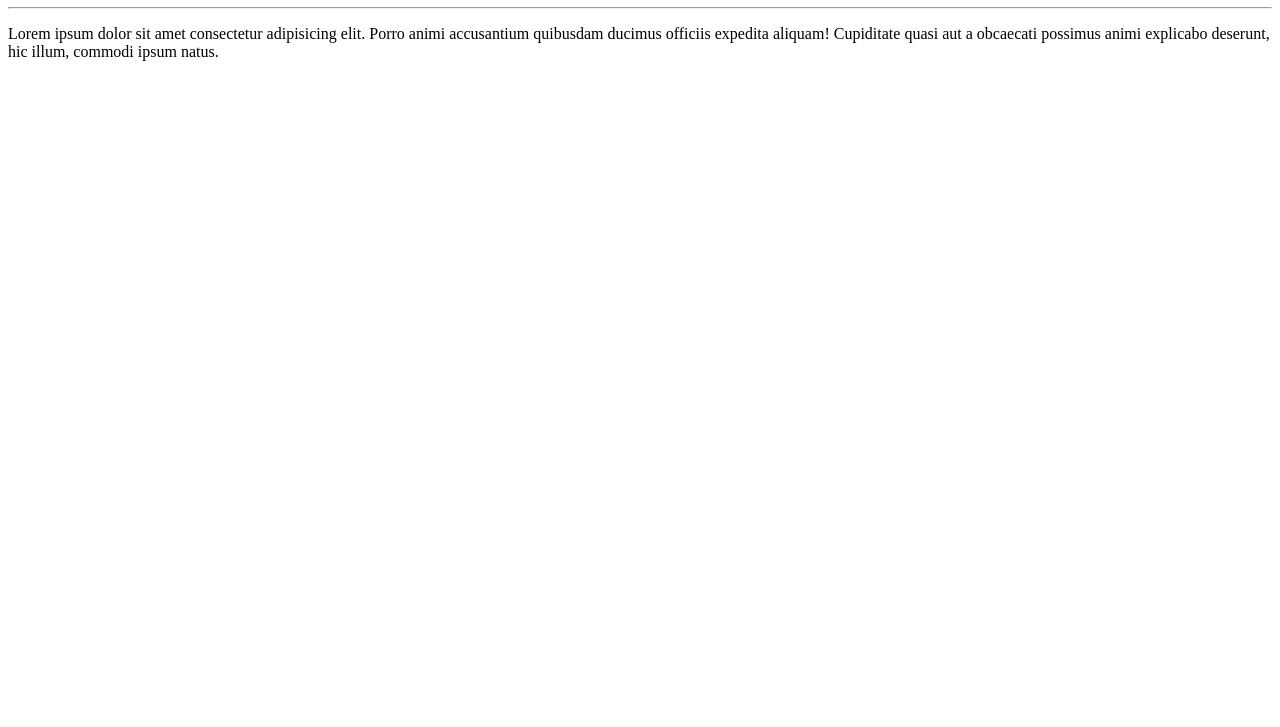
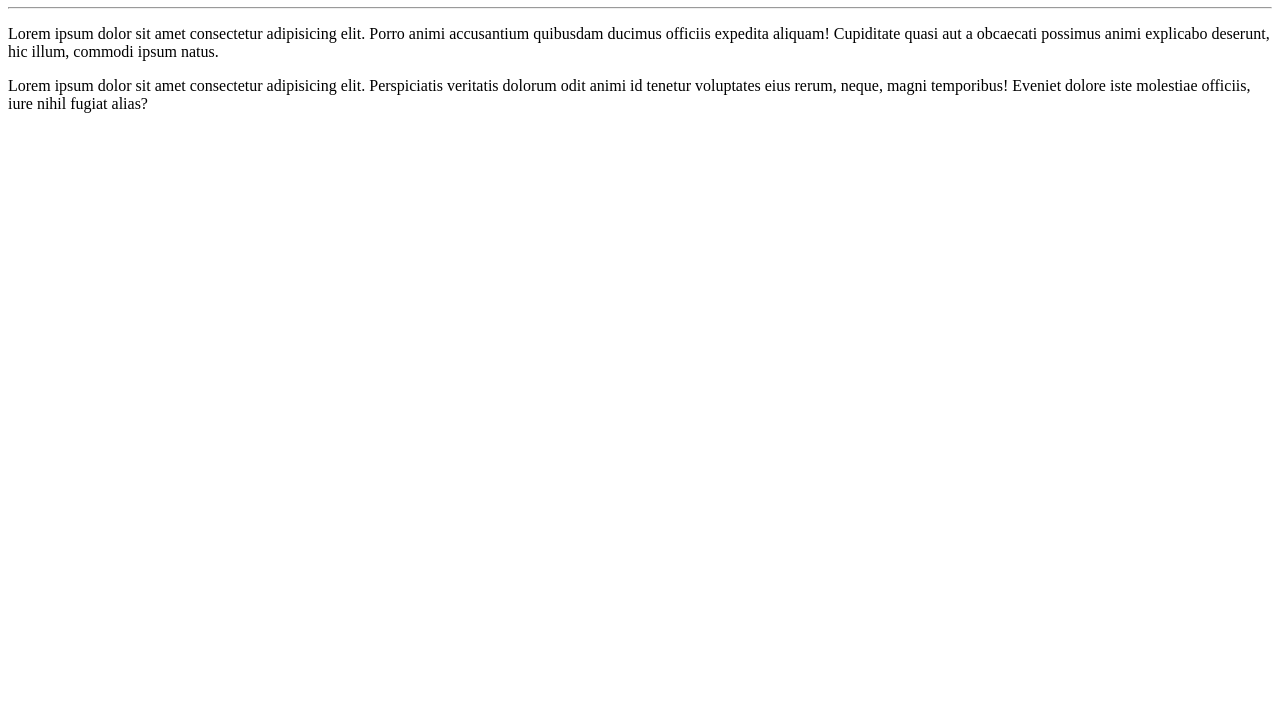
Before and after one commit to DannielRodrigues/Ola-Mundo, a plain HTML site: page site-exemplo/index.html in a window 1280 px wide. Shown: the part 73-800 px from the top of the page. Drawn offline with Linux system fonts and the light colour scheme.

Commit message:
Adicionei um parágrafo

```diff
--- a/site-exemplo/index.html
+++ b/site-exemplo/index.html
@@ -10,5 +10,6 @@
     <h1>Olá, Mundo!</h1>
     <hr>
     <p>Lorem ipsum dolor sit amet consectetur adipisicing elit. Porro animi accusantium quibusdam ducimus officiis expedita aliquam! Cupiditate quasi aut a obcaecati possimus animi explicabo deserunt, hic illum, commodi ipsum natus.</p>
+    <p>Lorem ipsum dolor sit amet consectetur adipisicing elit. Perspiciatis veritatis dolorum odit animi id tenetur voluptates eius rerum, neque, magni temporibus! Eveniet dolore iste molestiae officiis, iure nihil fugiat alias?</p>
 </body>
 </html>
```
